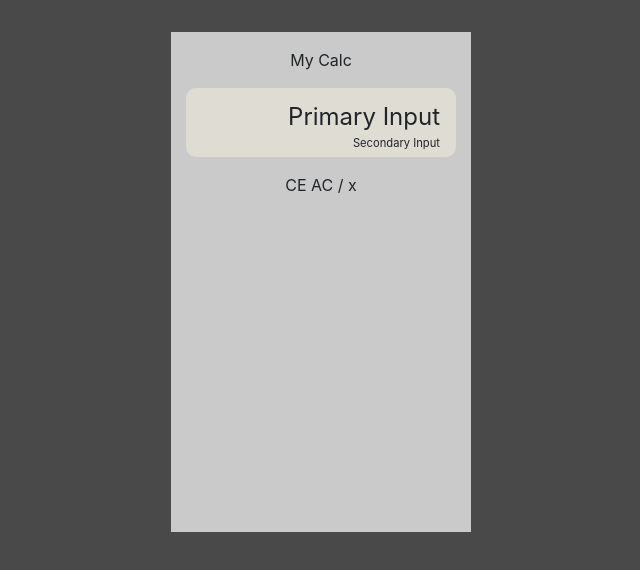
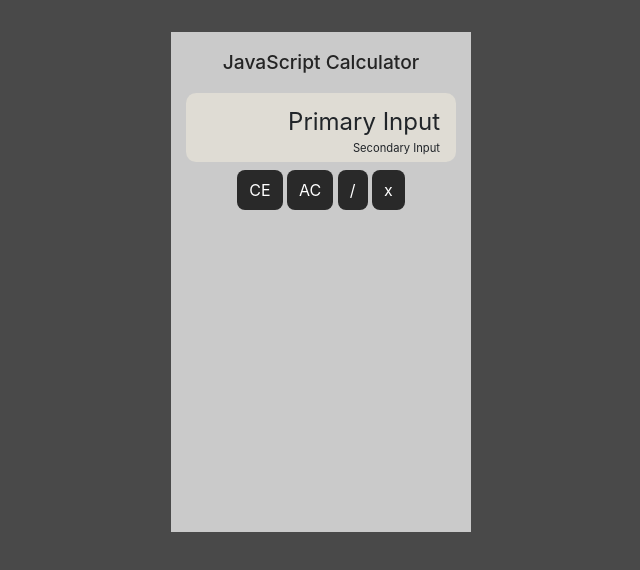
Before and after one commit to MatthewCranford/js-calculator, a plain HTML site: page calc/index.html in a window 1280 px wide. Shown: the whole page, without its empty margins (319-959 px from the left). Drawn offline with nearby package versions, Linux system fonts and the light colour scheme.

Commit message:
Add buttons

```diff
--- a/calc/index.html
+++ b/calc/index.html
@@ -13,17 +13,17 @@
 
   <div class="calc-body container">
 
-    <p class="calc-title">My Calc</p>
+    <p class="calc-title">JavaScript Calculator</p>
     <div class="calc-display">
       <p class="primary-input">Primary Input</p>
       <p class="secondary-input">Secondary Input</p>
     </div>
-    <div class="calc-ui cont">
+    <div class="calc-ui container">
       <div class"row">
-        <span class=>CE</span>
-        <span class=>AC</span>
-        <span class=>/</span>
-        <span class=>x</span>
+        <span class="col-5 button">CE</span>
+        <span class="col-4 button">AC</span>
+        <span class="col-4 button">/</span>
+        <span class="col-4 button">x</span>
       </div>
       <div class"row">
         <div class="col"></div>
@@ -51,7 +51,7 @@
 
 
   <script src="//ajax.googleapis.com/ajax/libs/jquery/2.0.0/jquery.min.js"></script>
+  <script src="https://maxcdn.bootstrapcdn.com/bootstrap/4.0.0/js/bootstrap.min.js" integrity="sha384-JZR6Spejh4U02d8jOt6vLEHfe/JQGiRRSQQxSfFWpi1MquVdAyjUar5+76PVCmYl" crossorigin="anonymous"></script>
   <script src="scripts.js"></script>
-  <script src="https://maxcdn.bootstrapcdn.com/bootstrap/4.0.0/js/bootstrap.min.js" integrity="sha384-JZR6Spejh4U02d8jOt6vLEHfe/JQGiRRSQQxSfFWpi1MquVdAyjUar5+76PVCmYl" crossorigin="anonymous"></script>
 </body>
 </html>
--- a/calc/styles.css
+++ b/calc/styles.css
@@ -16,6 +16,9 @@ body {
 .calc-title {
 
   padding-top: 1rem;
+  font-size: 1.2rem;
+  font-weight: 500;
+  color: #242424;
 
 }
 
@@ -24,7 +27,6 @@ body {
   margin-bottom: 1rem;
   border-radius: 10px;
   padding: 0 1rem;
-
 }
 
   .primary-input {
@@ -32,8 +34,6 @@ body {
     text-align: end;
     padding: .7rem 0 0 0;
     font-size: 1.5rem;
-
-
   }
 
   .secondary-input {
@@ -42,3 +42,14 @@ body {
     padding: 0 0 .3rem 0;
     font-size: .7rem;
   }
+
+
+  .button {
+
+
+    background-color: rgb(41, 41, 41);
+    color: white;
+    padding: 10px 12px;
+    border-radius: 8px;
+
+  }
```
